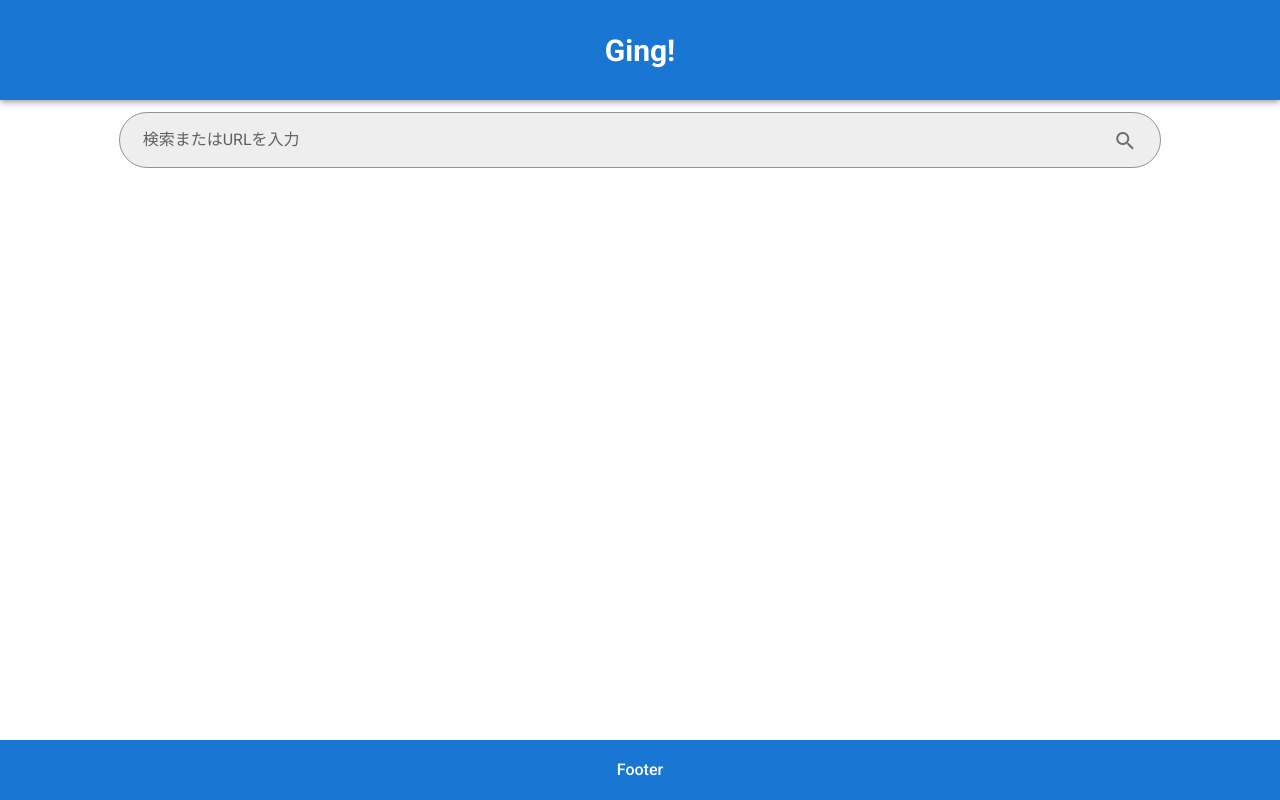
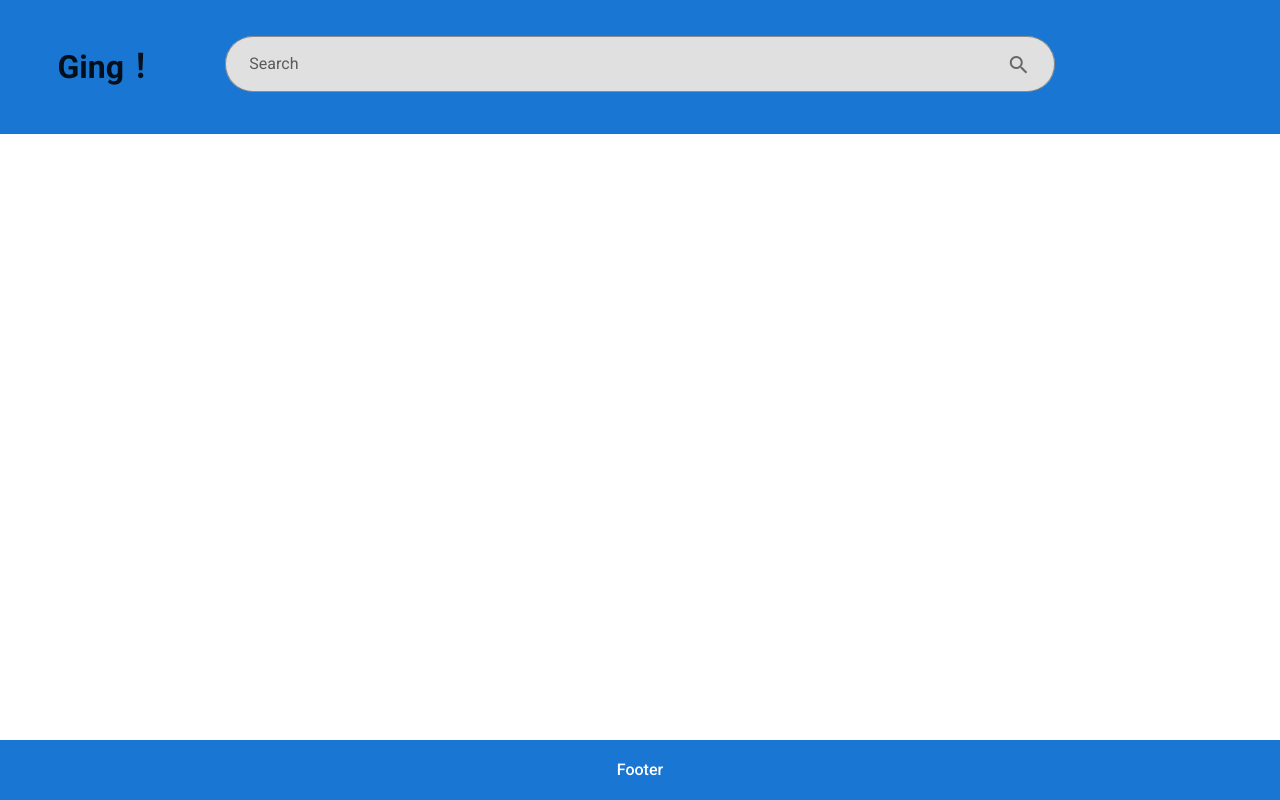
Before and after one commit to peartrees/Web_Search_App, a Vue app in the folder frontend/: page / in a window 1280 px wide. Built offline with nearby package versions, Linux system fonts and the light colour scheme.

Commit message:
make it better

```diff
--- a/frontend/src/App.vue
+++ b/frontend/src/App.vue
@@ -1,19 +1,35 @@
 <template>
   <v-app>
-    <v-app-bar color="primary" dark absolute app height="100">
-      <v-toolbar-title class="flex text-center" ><h2>Ging!</h2></v-toolbar-title>
-      <!-- <v-btn outlined>Button</v-btn> -->
-    </v-app-bar>
+        <v-container fluid class="primary">
+            <v-row align="center">
+                <v-col cols=2 class="text-center"><h1>Ging！</h1></v-col>
+              <!-- <v-col cols=8> -->
+              <v-col cols=8 class="text-center">
+                <br>
+            <v-text-field
+              outlined
+              rounded
+              append-icon="mdi-magnify"
+              background-color="grey lighten-2"
+              v-model="InputText"
+              @click:append="SendData"
+              label="Search"
+              name="input-7-4"
+              type="text">
+            </v-text-field>
+          </v-col>
+          </v-row>
+        </v-container>
     <v-footer color="primary" dark absolute app>
       <v-col class="font-weight-medium text-center" cols=12>Footer</v-col>
     </v-footer>
-    <v-main>
+    <!-- <v-main>
       <v-container fluid>
           <v-row align="start" justify="center">
           <v-col cols="10">
           <v-text-field
             outlined
-            rounded=True
+            rounded=true
             append-icon="mdi-magnify"
             background-color="grey lighten-3"
             v-model="InputText"
@@ -21,14 +37,11 @@
             label="検索またはURLを入力"
             name="input-7-4"
             type="text">
-            <!-- <template v-slot:append-outer>
-              <v-btn color="primary">検索</v-btn>
-            </template> -->
           </v-text-field>
           </v-col>
         </v-row>
       </v-container>
-    </v-main>
+    </v-main> -->
   </v-app>
 </template>
 
```
Also changed, not shown: 11 other files (tests, documents, lock files or other folders).
